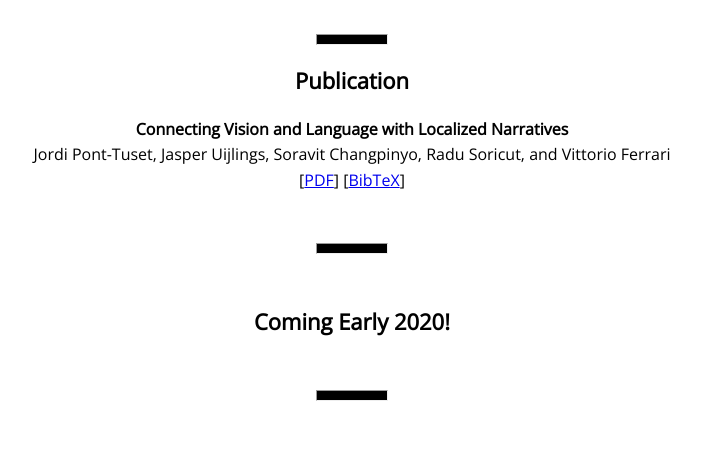
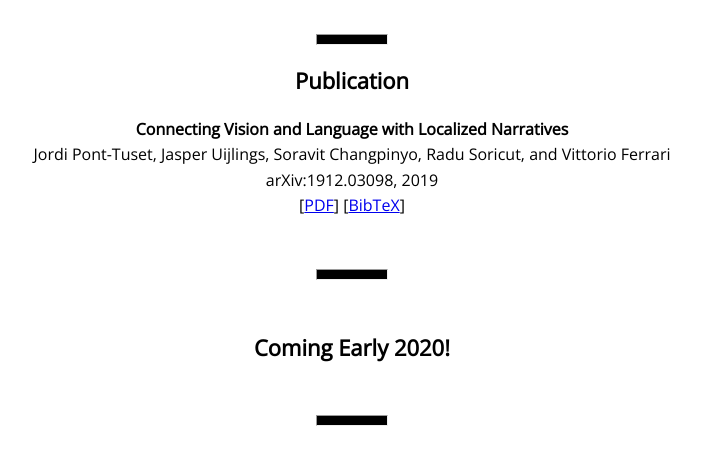
Before and after one commit to google/localized-narratives, a plain HTML site: page index.html in a window 1280 px wide. Shown: the part 138-602 px from the top of the page, without its empty margins (288-989 px from the left). Drawn offline with nearby package versions, Linux system fonts and the light colour scheme.

Commit message:
Adding paper venue

```diff
--- a/index.html
+++ b/index.html
@@ -98,7 +98,9 @@
 		<h1>Localized Narratives</h1>
 		<hr class="separator">
 		<h2>Publication</h2>
-		<div class="center block"><b>Connecting Vision and Language with Localized Narratives</b><br>Jordi Pont-Tuset, Jasper Uijlings, Soravit Changpinyo, Radu Soricut, and Vittorio Ferrari<br>
+		<div class="center block"><b>Connecting Vision and Language with Localized Narratives</b><br>
+			Jordi Pont-Tuset, Jasper Uijlings, Soravit Changpinyo, Radu Soricut, and Vittorio Ferrari<br>
+			arXiv:1912.03098, 2019<br>
 			[<a href="https://arxiv.org/abs/1912.03098" target="_blank">PDF</a>] [<a href="javascript:toggleBibtex('PontTuset_arxiv2019')">BibTeX</a>]<br>
 		<div id="bib_PontTuset_arxiv2019" class="bibtex noshow">
 			<pre>
```
